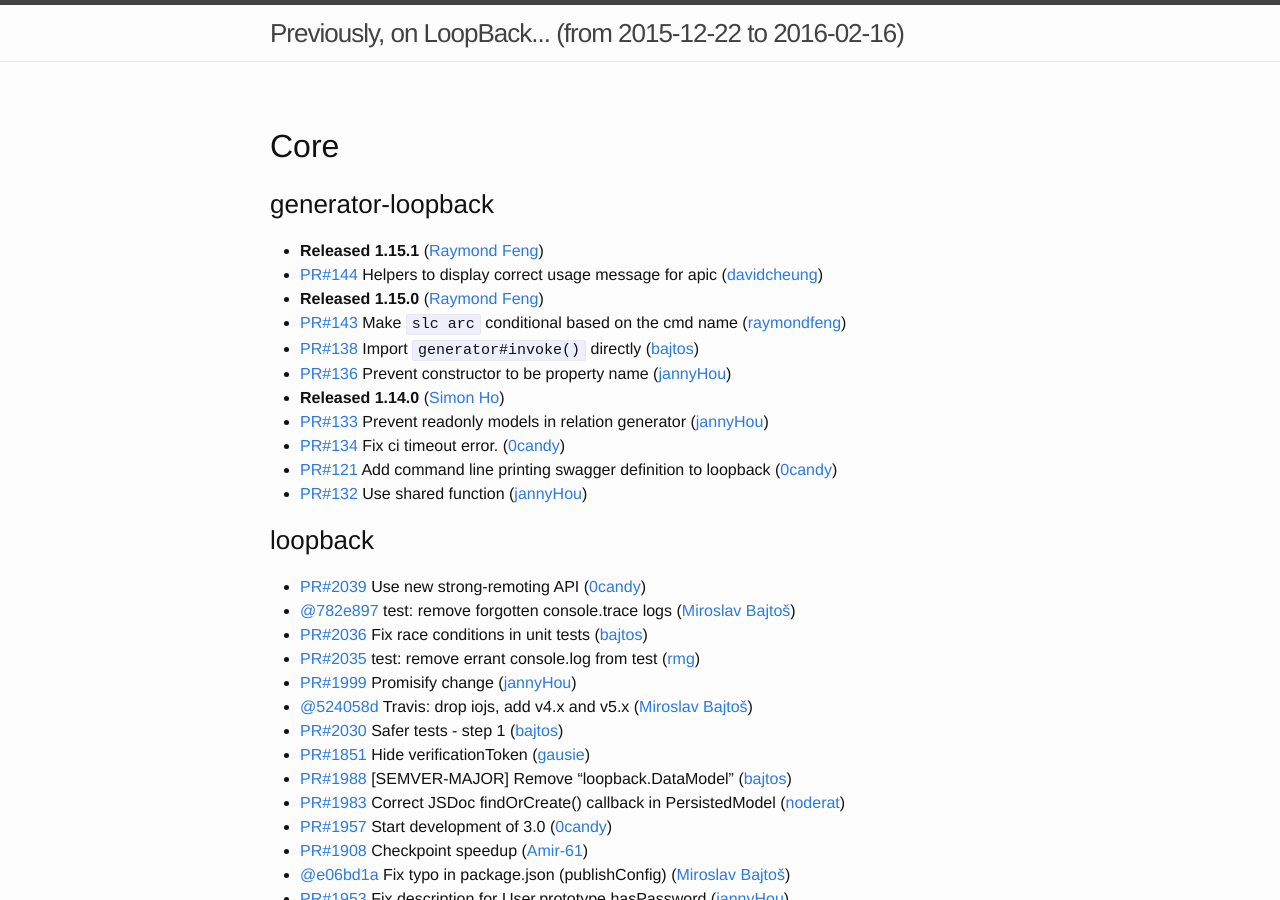
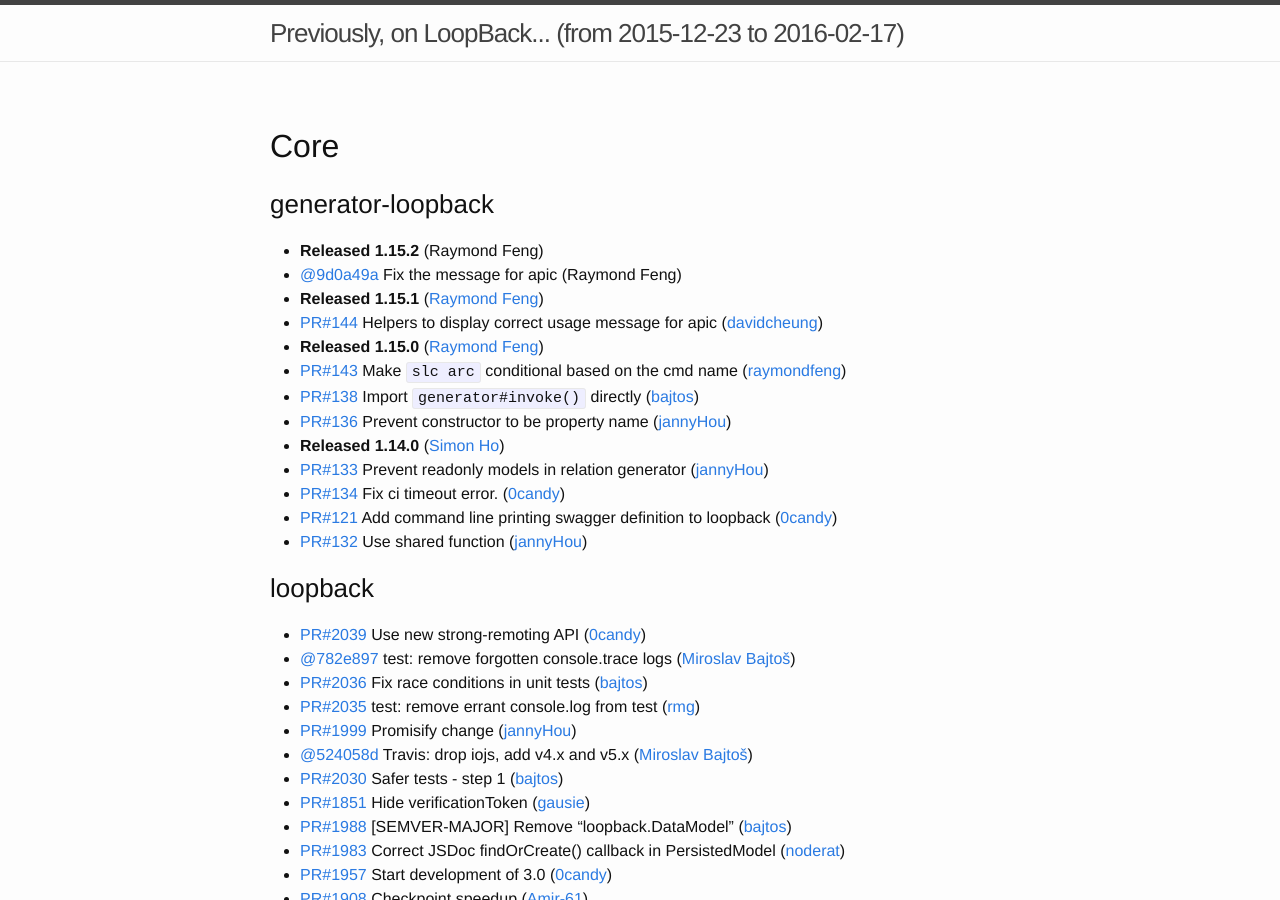
Before and after one commit to strongloop/loopback, a Jekyll site: the page built from index.md, in a window 1280 px wide and 900 px high. Built offline with Jekyll 4.4.1, drawn with Linux system fonts in a browser that asks for light colours; some of the changed text lies outside the part shown.

Commit message:
Update changelog

```diff
--- a/index.md
+++ b/index.md
@@ -1,11 +1,13 @@
 ---
 layout: page
-since: (from 2015-12-22 to 2016-02-16)
+since: (from 2015-12-23 to 2016-02-17)
 ---
 
 ## Core
 
 ### generator-loopback
+ * **Released 1.15.2** (Raymond Feng)
+ * [@9d0a49a](https://github.com/strongloop/generator-loopback/commit/9d0a49ab2da5d801041ab2ae8a0b0a80cedfadc3) Fix the message for apic (Raymond Feng)
  * **Released 1.15.1** ([Raymond Feng](https://github.com/raymondfeng))
  * [PR#144](https://github.com/strongloop/generator-loopback/pull/144) Helpers to display correct usage message for apic ([davidcheung](https://github.com/davidcheung))
  * **Released 1.15.0** ([Raymond Feng](https://github.com/raymondfeng))
@@ -157,6 +159,8 @@
 
 
 ### loopback-connector-remote
+ * **Released 1.2.0** ([Raymond Feng](https://github.com/raymondfeng))
+ * [@b875050](https://github.com/strongloop/loopback-connector-remote/commit/b8750508c2a36d80ba86da129943edb4c3dc6ac3) Remove blip ([Raymond Feng](https://github.com/raymondfeng))
  * [PR#36](https://github.com/strongloop/loopback-connector-remote/pull/36) test: listen on ephemeral ports ([bajtos](https://github.com/bajtos))
  * **Released 1.1.0** ([Miroslav Bajtoš](https://github.com/bajtos))
  * [PR#35](https://github.com/strongloop/loopback-connector-remote/pull/35) Register Models with Dynamic converter ([bajtos](https://github.com/bajtos))
```
